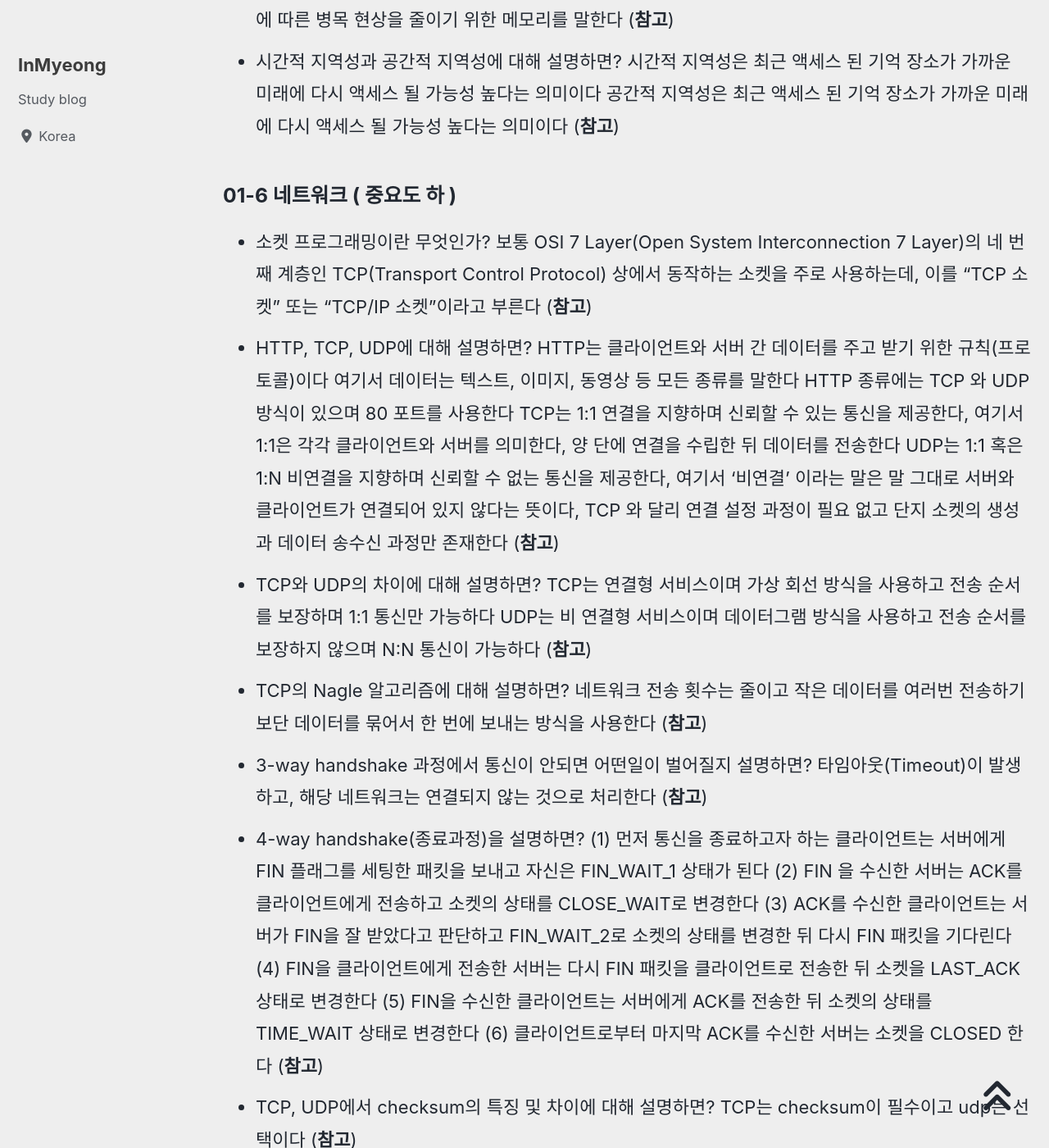
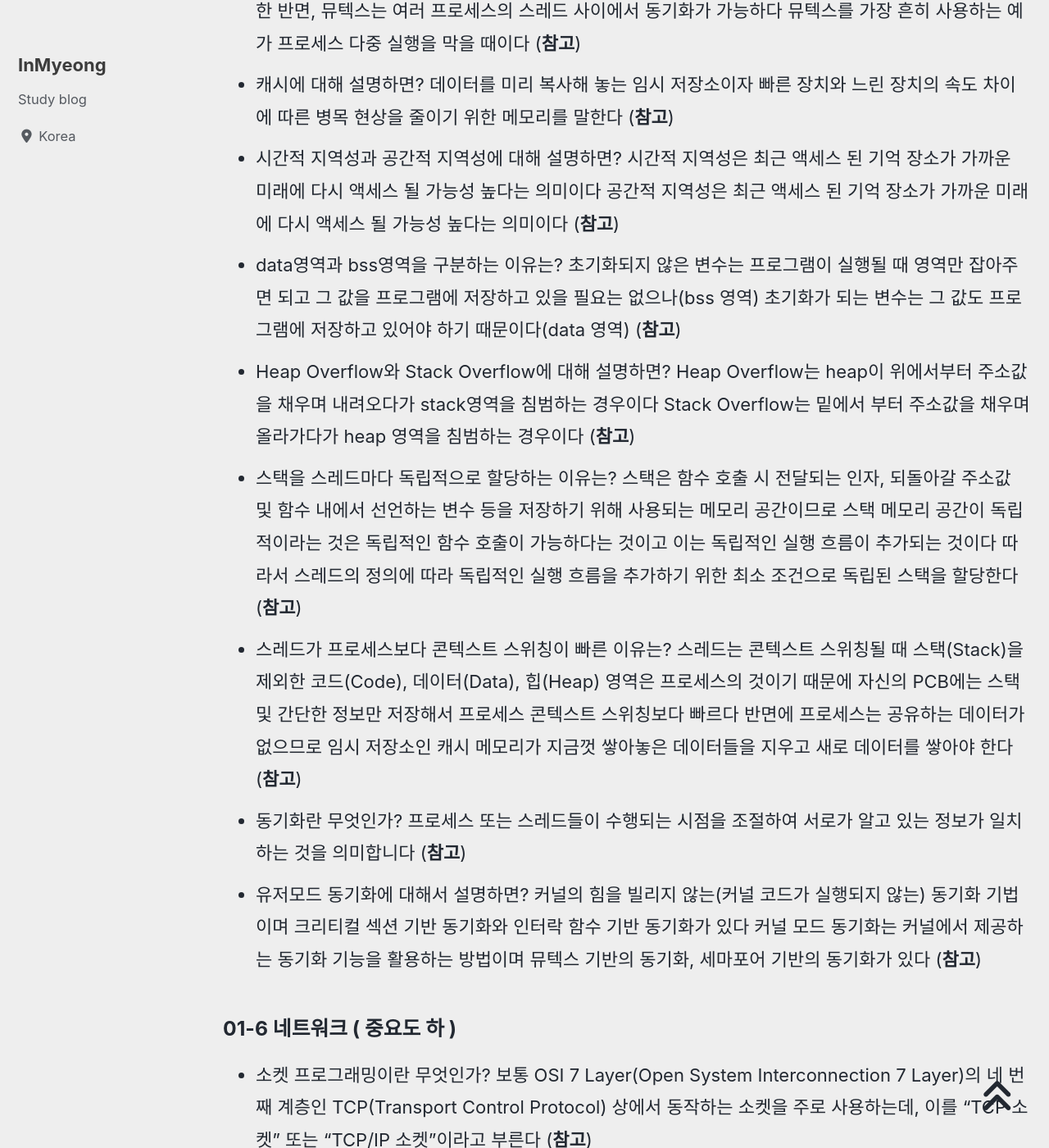
Before and after one commit to devMyeong/devMyeong.github.io, a Jekyll site: the page built from _posts/cs/2022-09-05-블로그-면접준비.md, in a window 1280 px wide and 1400 px high, scrolled down 20226 px. Shown: the whole window at 82% size. Built offline with Jekyll 4.4.1, drawn with Linux system fonts in a browser that asks for light colours; cached includes are drawn as plain includes; nearby versions of some CDN libraries; some web fonts are replaced; comment, search, counter and statistics services are not loaded; some of the changed text lies outside the part shown.

Commit message:
Docs : CS지식 업데이트

```diff
--- a/_posts/cs/2022-09-05-블로그-면접준비.md
+++ b/_posts/cs/2022-09-05-블로그-면접준비.md
@@ -53,7 +53,7 @@ last_modified_at: 2022-09-26
 - 클로져와 람다에 대해서 설명하면? 클로져는 런타임에서만 존재하는 객체이고, 람다는 이름 없는 함수 즉, 익명 함수이다 람다와 클로져의 관계는 클래스(람다)를 정의하고 클래스의 객체(클로져)를 만드는 것과 같다 ([**참고**](https://lunchballer.com/archives/284))
 - 람다란? 쉽게 말해 이름 없는 함수입니다. 반환형, 인자, 몸통, 캡쳐로 구성되어 있으며 런타임 시 이름은 없지만, 메모리 상에 임시적으로 존재하는 클로져 객체가 생성됩니다 ([**참고**](https://lunchballer.com/archives/284))
 - explicit 키워드에 대해서 설명하면? 묵시적 형변환을 할 수 없게 만들고 명시적인 형변환만 가능하도록 만드는 것 ([**참고**](https://psyhm.tistory.com/13))
-- 전위 연산과 후위 연산의 차이는? 전위연산과 후위연산과의 차이는 임시객체를 만들어서 리턴하냐 안하냐의 차이 이다 Debug모드에서의 후위연산자는 임시객체를 만들어 리턴하기 때문에 전위연산보다 느리지만 release 모드에서는 컴파일러의 최적화로 둘의 성능은 같다고 한다 ([**참고**](https://cclient.tistory.com/m/11))
+- 전위 연산과 후위 연산의 차이는? 전위 연산자는 증감된 값을 참조형으로 반환하지만 후위 연산자는 값은 증가시키지만 증감 전의 값을 임시 객체로 만들어서 반환한다 Debug모드에서의 후위연산자는 증감 전의 값을 임시객체로 만들어 리턴하기 때문에 전위연산보다 느리지만 release 모드에서는 컴파일러의 최적화로 둘의 성능은 같다고 한다 ([**참고**](https://spenshi.tistory.com/entry/%EC%A6%9D%EA%B0%90-%EC%97%B0%EC%82%B0%EC%9E%90-%EC%98%A4%EB%B2%84%EB%A1%9C%EB%94%A9))
 - 오버로딩의 조건에 대해서 설명하면? 함수의 오버로딩이 가능 하려면 매개변수의 선언이 달라야 한다 반환형은 함수호출 시, 호출되는 함수를 구분하는 기준이 될 수 없다 ([**참고**](https://better-tomorrow.tistory.com/entry/C%EC%96%B8%EC%96%B4-%EA%B8%B0%EB%B0%98%EC%9D%98-C01-2-%ED%95%A8%EC%88%98-%EC%98%A4%EB%B2%84%EB%A1%9C%EB%94%A9Function-Overloading))
 - 오버라이딩 개념에서 리턴 타입이 같아야 되나? 부모 클래스에서 정의한 함수를 자식 클래스에서 오버라이딩할 때, 오버라이딩 하려는 함수의 리턴 타입을 자식 클래스 타입으로 하면 오버라이딩 함수의 리턴 타입을 다르게 해도 오버라이딩이 가능하다 ([**참고**](https://welikecse.tistory.com/75))
 - 객체끼리 비교할 때 어떻게 같은 객체인지 아는지? 연산자 오버로딩을 활용해 비교를 구현하여 두 객체가 동일한지 여부를 결정할 수 있습니다 ([**참고**](https://www.techiedelight.com/ko/compare-two-objects-in-cpp/))
@@ -70,7 +70,7 @@ last_modified_at: 2022-09-26
 - 객체 지향의 5대 원칙에 대해 설명하면? (1) 개방폐쇄의 원칙, 요구사항의 변경이나 추가사항의 발생하더라도 기존 구성요소는 수정이 일어나지 말아야하며 쉽게 확장이 가능하여 재사용할 수 있어야 한다 (2) 인터페이스 분리의 원칙, 꼭 필요한 인터페이스만 상속하자는 의미 (3) 의존성 역전의 원칙, 구체적인 클래스에 의존하지 말고 최대한 추상화한 클래스에 의존하라는 뜻 (4) 리스코브 치환의 원칙, 부모 클래스를 카리키는 포인터에 해당 클래스를 상속하는 자식 클래스를 할당하더라도 모든 기능이 정상적으로 작동해야 하며 자식 클래스의 상세 내부를 부모 클래스는 알 필요가 없다는 뜻 (5) 단일 책임의 원칙, 모든 서비스는 단 하나의 책임을 수행하는 데 집중되어야 한다는 원칙이다 ([**참고**](https://jaeyeong951.medium.com/%EA%B0%9D%EC%B2%B4%EC%A7%80%ED%96%A5-5%EC%9B%90%EC%B9%99-solid-ac7d4d660f4d))
 - 복사생성자에 대해서 설명하면? 자신과 같은 클래스 타입의 다른 객체에 대한 참조(reference)를 인수로 전달 받아, 그 참조를 가지고 자신을 초기화 하는 방법 입니다, 복사 생성자를 이용한 대입은 깊은 복사(deep copy)를 기반으로 구현되어 있습니다 ([**참고**](https://uncertainty-momo.tistory.com/46))
 - 얕은 복사, 깊은 복사에 대해 설명하면? 얕은 복사는 메모리 자체를 복사하지 않고 주소만 복사한다 깊은 복사는 메모리 자체의 복사본을 만든다 ([**참고**](https://uncertainty-momo.tistory.com/46))
-- static 메소드에 대해 설명하면? static 메소드는 객체가 메모리를 할당 받기전에 호출이 되기 때문에 객체 생성 후 메모리 할당을 받는 일반 변수에는 접근이 불가능하다 ([**참고**](https://uncertainty-momo.tistory.com/46?category=0))
+- static 메소드에 대해 설명하면? static 메소드 안에서 멤버변수에 접근 불가능하다 오직 static 멤버만 접근가능하다 static 멤버메소드 안에 멤버변수가 있다면 있지도 않은 메모리에 접근해야되기 때문에 오류가 발생하기 때문이다 설령 객체가 있다 하더라도 어떤 객체의 변수에 접근해야할지 모르기 때문에 접근자체를 막아버렸다 ([**참고**](https://velog.io/@ddongg00/C-static))
 - static 클래스에 대해 설명하면? static 클래스는 인스턴스화 하지 않는 클래스 이기 때문에 객체 생성이 불가능 합니다 ([**참고**](https://uncertainty-momo.tistory.com/46?category=0))
 - 다중 상속의 문제점은? 가장 큰 문제점은 모호함 즉 A, B라는 클래스에 Init()이라는 가상 함수가 있고 이를 상속받은 C라는 클래스가 있다고 가정 했을 때 무엇이 호출 될지 모르는 문제점이 있습니다 ([**참고**](https://hakyoug.tistory.com/80?category=851272))
 - dynamic_cast가 업, 다운 캐스팅 가능성을 검사하는 원리는? 가상함수 테이블을 이용하여 캐스팅이 가능한 자료인지 검사합니다 ([**참고**](https://hakyoug.tistory.com/80?category=851272))
@@ -81,10 +81,11 @@ last_modified_at: 2022-09-26
 - static의 의미를 상황별로 설명하면? 전역변수에 선언된 static은 선언된 파일 내에서만 참조를 허용한다는 의미 입니다 함수 내에 선언된 static은 한번만 초기화 되고, 지역변수와 달리 함수를 빠져나가도 소멸되지 않음을 의미합니다 ([**참고**](https://blog.naver.com/PostView.nhn?blogId=sonicheroes1&logNo=220752545904))
 - 상속과 포함을 결정하는데 있어 본인의 기준은 무엇인가? 상속은 is-a 관계가 확실할때 사용하는 것이 좋습니다 포함은 has-a 관계 즉 하나의 객체가 다른 객체를 파트로써 갖는 경우 사용하는 것이 좋습니다 ([**참고**](https://minusi.tistory.com/entry/%EA%B0%9D%EC%B2%B4-%EC%A7%80%ED%96%A5%EC%A0%81-%EA%B4%80%EC%A0%90%EC%97%90%EC%84%9C%EC%9D%98-has-a%EC%99%80-is-a-%EC%B0%A8%EC%9D%B4%EC%A0%90))
 - C++에서 public 상속과 protected 상속의 차이점은? public 상속은 다른 객체에서 접근이 가능하다 하지만 protected 상속은 다른 객체에서 접근이 불가능하다 ([**참고**](https://computer-science-student.tistory.com/52)), ([**참고**](https://dev-woong.tistory.com/104))
-- RTTI에 대해 설명하면? 프로그램 실행 중에 실시간으로 데이터의 타입을 얻어올 때 사용하는 방법입니다 ([**참고**](https://blockdmask.tistory.com/526))
+- RTTI에 대해 설명하면? RTTI는 runtime type identification의 약자로, 실행 시간 데이터형 정보라는 뜻이다 ([**참고**](https://ku-hug.tistory.com/70))
 - 텅 빈 클래스 또는 구조체는 왜 0 사이즈가 아닐까? 클래스 또는 구조체가 사이즈 0이 될 경우 서로 다른 2개의 인스턴스가 같은 주소를 가질 수 있게 되므로, 텅 빈 클래스 또는 구조체라도 최소 1바이트 이상의 크기를 가진다 ([**참고**](https://zepeh.tistory.com/581))
 - 생성자가 호출되기전에 멤버들을 초기화 시킬려면 어떻게 해야 하는가? 이니셜라이저를 활용한다 ([**참고**](https://velog.io/@jinh2352/%EC%83%9D%EC%84%B1%EC%9E%90%EC%99%80-%EC%86%8C%EB%A9%B8%EC%9E%90-%EA%B7%B8%EB%A6%AC%EA%B3%A0-%EC%A0%91%EA%B7%BC%EC%A7%80%EC%A0%95%EC%9E%90))
 - Friend 클래스에 대해 설명하면? Friend 클래스를 사용하면 자신의 객체뿐만이 아닌 다른 타입의 객체를 접근하는 것이 가능해지기 때문에 코드의 확장이 수월하게 이루어집니다 단 이렇게 프렌드를 사용할 경우 개발자의 입장에서는 개발에 편리하겠지만 캡슐화 파괴의 주범이 되어 설계가 꼬여버리는 경우가 생길 수 있습니다 ([**참고**](https://coding-factory.tistory.com/698))
+- stdcall과 cdecl의 차이를 설명하면? stdcall은 호출된 쪽(Callee)에서 직접 스택을 정리하고 가변 인자 사용이 불가능하다 cdecl은 함수를 호출한 쪽(Caller)에서 스택을 정리하고 가변 인자 사용이 가능하다 ([**참고**](https://awesomebit.tistory.com/72))
 
 ### 01-2 자료구조, C++ STL ( 중요도 상 )
 - vector와 list의 차이는? vector를 중간삽입시 원소를 밀어내지만 list는 노드를 연결만 하기 때문에, 삽입 삭제 부분에서 시간복잡도의 우위를 가진다 또한 vector는 랜덤부분접근이 가능하지만 list는 더블링크드리스트로 되어 있기 때문에 x[2]와 같은 랜덤 접근이 되지 않는다 검색적인 측면에서는 vector가 우위에 있다 ([**참고**](https://chanheess.tistory.com/154))
@@ -146,7 +146,7 @@ last_modified_at: 2022-09-26
 - 프로세스가 사용하는 메모리 영역과 스레드가 사용하는 메모리 영역의 차이점은? 프로세스는 각자 본인이 사용하는 메모리 영역과 레지스터 값을 가지며 프로세스의 메모리 영역은 데이터, 힙, 코드, 스택 영역으로 구성된다 그리고 스레드는 각자의 레지스터와 스택을 가지지만, 나머지 영역은 가지지 않는다. 대신에 데이터, 힙, 코드 영역을 공유해서 병렬적인 수행이 가능하다. ([**참고**](https://becomeweasel.me/process-and-thread/))
 - 라운드 로빈 알고리즘에 대해서 설명(사용하는 이유, 멀티 스레드 환경에서의 필요성)하면? 라운드 로빈(RR) 스케쥴링 알고리즘은 시간 할당량 또는 타임슬라이스 라고 하는 작은 단위의 시간을 정의하고 CPU 스케쥴러는 준비 큐를 돌면서 한 번에 한 프로세스에 정의된 시간 할당량 동안 CPU를 할당한다 사용하는 이유와 필요성은 멀티 스레드 환경에서 하나의 스레드가 CPU를 독점하는 상황과 다른 스레드가 실행되지 못하고 무한정 기다리는 '기아' 현상을 막기 위해 각 스레드에 적절한 CPU 사용 시간을 부여하여 모든 스레드가 순환적으로 실행되도록 하기 위함 ([**참고**](https://woo-dev.tistory.com/163))
 - 컴퓨터에 존재하는 메모리들의 액세스 속도를 설명 하면? 레지스터는 프로세서에 위치한 고속 메모리로 프로세서가 바로 사용할 수 있는 데이터를 담고있다, 캐시는 레지스터 다음으로 빠른 메모리이며 CPU 내부에 존재한다 CPU와 주기억장치간의 속도 차이로 인한 성능 저하를 막기 위해 사용된다, 주기억장치는 CPU가 처리하고 있는 내용이 가져와지는 곳을 말한다, 보조기억장치는 주기억장치보다는 느리지만 많은 양의 데이터를 전원이 꺼져도 사라지지 않고 영구적으로 보관할 수 있는 장치이다 ([**참고**](https://m.blog.naver.com/PostView.naver?isHttpsRedirect=true&blogId=cjsksk3113&logNo=222246966805))
-- context switching에 대해 설명하면? 현재 진행하고 있는 Task(Process, Thread)의 상태를 저장하고 다음 진행할 Task의 상태 값을 읽어 적용하는 과정을 말합니다 ([**참고**](https://nesoy.github.io/articles/2018-11/Context-Switching))
+- context switching에 대해 설명하면? 현재 진행하고 있는 Task(Process, Thread)의 상태를 저장하고 다음 진행할 Task의 상태 값(PCB)을 읽어 적용하는 과정을 말합니다 ([**참고**](https://nesoy.github.io/articles/2018-11/Context-Switching))
 - PCB에 대해서 설명하면? 운영체제에서 프로세스에 대한 메타데이터(대량의 정보 가운데에서 확인하고자 하는 정보를 효율적으로 검색하기 위해 원시데이터)를 저장한‘데이터’를 말하며 프로세스 스케줄링 상태, 프로세스 ID 등의 정보로 이루어져 있다 ( 내 블로그 참고 )
 - 스레드 프로그래밍에서 중요한건? 스레드 마다 별도로 주어지는 공간(스택), 모든 스레드가 공유하는 공간(힙, 데이터 영역)에 대해 파악하고 코드를 작성해야 한다 ([**참고**](https://elky.tistory.com/285))
 - 블로킹(blocking) vs 논블로킹(non-blocking)에 대해서 설명하면? blocking은 A 함수가 B 함수를 호출 할 때, B 함수가 자신의 작업이 종료되기 전까지 A 함수에게 제어권을 돌려주지 않는 것 non-blocking은 A 함수가 B 함수를 호출 할 때, B 함수가 제어권을 바로 A 함수에게 넘겨주면서, A 함수가 다른 일을 할 수 있도록 하는 것 ([**참고**](https://jh-7.tistory.com/25))
@@ -168,7 +168,7 @@ last_modified_at: 2022-09-26
 - 동기(Synchronous) vs 비동기(Asynchronous)에 대해서 설명하면? 동기는 요청자가 요청받은 함수의 작업이 완료되었는지 계속 확인한다 비동기의 경우 요청자는 요청후 작업이 완료 되었는지 체크하지 않고, 요청받은 함수가 작업을 마치면 알려준다 ([**참고**](https://joooing.tistory.com/entry/%EB%8F%99%EA%B8%B0%EB%B9%84%EB%8F%99%EA%B8%B0-%EB%B8%94%EB%A1%9C%ED%82%B9%EB%85%BC%EB%B8%94%EB%A1%9C%ED%82%B9))
 - 메모리 구조에서 스택과 큐의 역할은? 메모리에서 스택은 지역변수와 매개변수 데이터 값이 저장되는 공간이며, 메소드 호출시 매모리에 할당되고 종료되면 메모리가 해제된다 큐는 heap의 FIFO 성질을 구현하기위해 사용된다 ([**참고**](https://velog.io/@kingyong9169/%EB%A9%94%EB%AA%A8%EB%A6%AC-%EA%B5%AC%EC%A1%B0))
 - context switching의 오버헤드의 주원인은? context switching 때 해당 CPU는 아무런 일을 하지 못한다, 따라서 컨텍스트 스위칭이 잦아지면 오히려 오버헤드가 발생해 효율(성능)이 떨어진다 ([**참고**](https://landwhale2.github.io/cs/106/))
-- 메모리 단편화와 해결책에 대해서 설명하면? 사용가능한 메모리가 충분히 존재하지만 할당(사용)이 불가능한 상태를 보고 메모리 단편화가 발생했다고 한다 해결책에는 세그먼테이션, 페이징, 메모리풀, 통합, 압축과 같은 기법들이 있다 ([**참고**](https://gguljaem.tistory.com/entry/%EB%A9%94%EB%AA%A8%EB%A6%AC-%EB%8B%A8%ED%8E%B8%ED%99%94Fragmentation%EC%97%90-%EB%8C%80%ED%95%9C-%ED%95%B4%EA%B2%B0%EB%B0%A9%EB%B2%95))
+- 메모리 단편화와 해결책에 대해서 설명하면? 사용가능한 메모리가 충분히 존재하지만 할당(사용)이 불가능한 상태를 보고 메모리 단편화가 발생했다고 한다 해결책에는 세그먼테이션(내부단편화), 페이징(외부단편화), 메모리풀(모두해결), 통합(모두해결), 압축(모두해결)과 같은 기법들이 있다 ([**참고**](https://gguljaem.tistory.com/entry/%EB%A9%94%EB%AA%A8%EB%A6%AC-%EB%8B%A8%ED%8E%B8%ED%99%94Fragmentation%EC%97%90-%EB%8C%80%ED%95%9C-%ED%95%B4%EA%B2%B0%EB%B0%A9%EB%B2%95))
 - 시스템 콜이란? 프로세스가 운영체제(system)에게 운영체제 기능을 요청(call)하는 것입니다 ([**참고**](https://dolphinsarah.tistory.com/54))
 - 좀비 프로세스에 대해서 설명하면? 실행이 종료되었지만 아직 삭제되지 않은 프로세스를 말한다 ([**참고**](https://www.joinc.co.kr/w/Site/system_programing/process/Zombie))
 - 고아 프로세스에 대해서 설명하면? 부모프로세스가 필요에 의해서 먼저 종료 되기도 하는데, 이때 자식프로세스만 남게 되는경우 이 자식프로세스를 고아프로세스라고 한다 ([**참고**](https://m.blog.naver.com/PostView.naver?isHttpsRedirect=true&blogId=icecds&logNo=40053269520))
@@ -184,6 +184,12 @@ last_modified_at: 2022-09-26
 - 크리티컬 섹션과 뮤텍스의 차이는? 크리티컬 섹션은 한 프로세스 내의 쓰레드 사이에서만 동기화가 가능한 반면, 뮤텍스는 여러 프로세스의 스레드 사이에서 동기화가 가능하다 뮤텍스를 가장 흔히 사용하는 예가 프로세스 다중 실행을 막을 때이다 ([**참고**](https://genesis8.tistory.com/154))
 - 캐시에 대해 설명하면? 데이터를 미리 복사해 놓는 임시 저장소이자 빠른 장치와 느린 장치의 속도 차이에 따른 병목 현상을 줄이기 위한 메모리를 말한다 ([**참고**](https://gyoogle.dev/blog/computer-science/computer-architecture/%EC%BA%90%EC%8B%9C%20%EB%A9%94%EB%AA%A8%EB%A6%AC.html))
 - 시간적 지역성과 공간적 지역성에 대해 설명하면? 시간적 지역성은 최근 액세스 된 기억 장소가 가까운 미래에 다시 액세스 될 가능성 높다는 의미이다 공간적 지역성은 최근 액세스 된 기억 장소가 가까운 미래에 다시 액세스 될 가능성 높다는 의미이다 ([**참고**](http://blog.skby.net/%EC%A7%80%EC%97%AD%EC%84%B1-locality/))
+- data영역과 bss영역을 구분하는 이유는? 초기화되지 않은 변수는 프로그램이 실행될 때 영역만 잡아주면 되고 그 값을 프로그램에 저장하고 있을 필요는 없으나(bss 영역) 초기화가 되는 변수는 그 값도 프로그램에 저장하고 있어야 하기 때문이다(data 영역) ([**참고**](https://velog.io/@tkddn2075/%ED%94%84%EB%A1%9C%EC%84%B8%EC%8A%A4-%EC%A3%BC%EC%86%8C-%EA%B3%B5%EA%B0%84))
+- Heap Overflow와 Stack Overflow에 대해 설명하면? Heap Overflow는 heap이 위에서부터 주소값을 채우며 내려오다가 stack영역을 침범하는 경우이다 Stack Overflow는 밑에서 부터 주소값을 채우며 올라가다가 heap 영역을 침범하는 경우이다 ([**참고**](https://namoeye.tistory.com/entry/%EB%A9%B4%EC%A0%91%EB%8C%80%EB%B9%84-%EC%A7%88%EB%AC%B8-%EC%A0%95%EB%A6%AC))
+- 스택을 스레드마다 독립적으로 할당하는 이유는? 스택은 함수 호출 시 전달되는 인자, 되돌아갈 주소값 및 함수 내에서 선언하는 변수 등을 저장하기 위해 사용되는 메모리 공간이므로 스택 메모리 공간이 독립적이라는 것은 독립적인 함수 호출이 가능하다는 것이고 이는 독립적인 실행 흐름이 추가되는 것이다 따라서 스레드의 정의에 따라 독립적인 실행 흐름을 추가하기 위한 최소 조건으로 독립된 스택을 할당한다 ([**참고**](https://jungeun960.tistory.com/100))
+- 스레드가 프로세스보다 콘텍스트 스위칭이 빠른 이유는? 스레드는 콘텍스트 스위칭될 때 스택(Stack)을 제외한 코드(Code), 데이터(Data), 힙(Heap) 영역은 프로세스의 것이기 때문에 자신의 PCB에는 스택 및 간단한 정보만 저장해서 프로세스 콘텍스트 스위칭보다 빠르다 반면에 프로세스는 공유하는 데이터가 없으므로 임시 저장소인 캐시 메모리가 지금껏 쌓아놓은 데이터들을 지우고 새로 데이터를 쌓아야 한다 ([**참고**](https://beststar-1.tistory.com/26#%EC%8A%A4%EB%A0%88%EB%93%9C%EC%99%80_%ED%94%84%EB%A1%9C%EC%84%B8%EC%8A%A4_%EC%A4%91_%EC%BD%98%ED%85%8D%EC%8A%A4%ED%8A%B8_%EC%8A%A4%EC%9C%84%EC%B9%AD%EC%9D%B4_%EB%B9%A0%EB%A5%B8_%EA%B2%83%EC%9D%80?_-_%EC%8A%A4%EB%A0%88%EB%93%9C))
+- 동기화란 무엇인가? 프로세스 또는 스레드들이 수행되는 시점을 조절하여 서로가 알고 있는 정보가 일치하는 것을 의미합니다 ([**참고**](https://ooeunz.tistory.com/94))
+- 유저모드 동기화에 대해서 설명하면? 커널의 힘을 빌리지 않는(커널 코드가 실행되지 않는) 동기화 기법 이며 크리티컬 섹션 기반 동기화와 인터락 함수 기반 동기화가 있다 커널 모드 동기화는 커널에서 제공하는 동기화 기능을 활용하는 방법이며 뮤텍스 기반의 동기화, 세마포어 기반의 동기화가 있다 ([**참고**](https://namoeye.tistory.com/entry/%EB%A9%B4%EC%A0%91%EB%8C%80%EB%B9%84-%EC%A7%88%EB%AC%B8-%EC%A0%95%EB%A6%AC))
 
 ### 01-6 네트워크 ( 중요도 하 )
 - 소켓 프로그래밍이란 무엇인가? 보통 OSI 7 Layer(Open System Interconnection 7 Layer)의 네 번째 계층인 TCP(Transport Control Protocol) 상에서 동작하는 소켓을 주로 사용하는데, 이를 "TCP 소켓" 또는 "TCP/IP 소켓"이라고 부른다 ([**참고**](https://tyrionlife.tistory.com/781))
```
Also changed, not shown: other parts of _posts/cs/2022-09-05-블로그-면접준비.md (+0 -1 lines).
